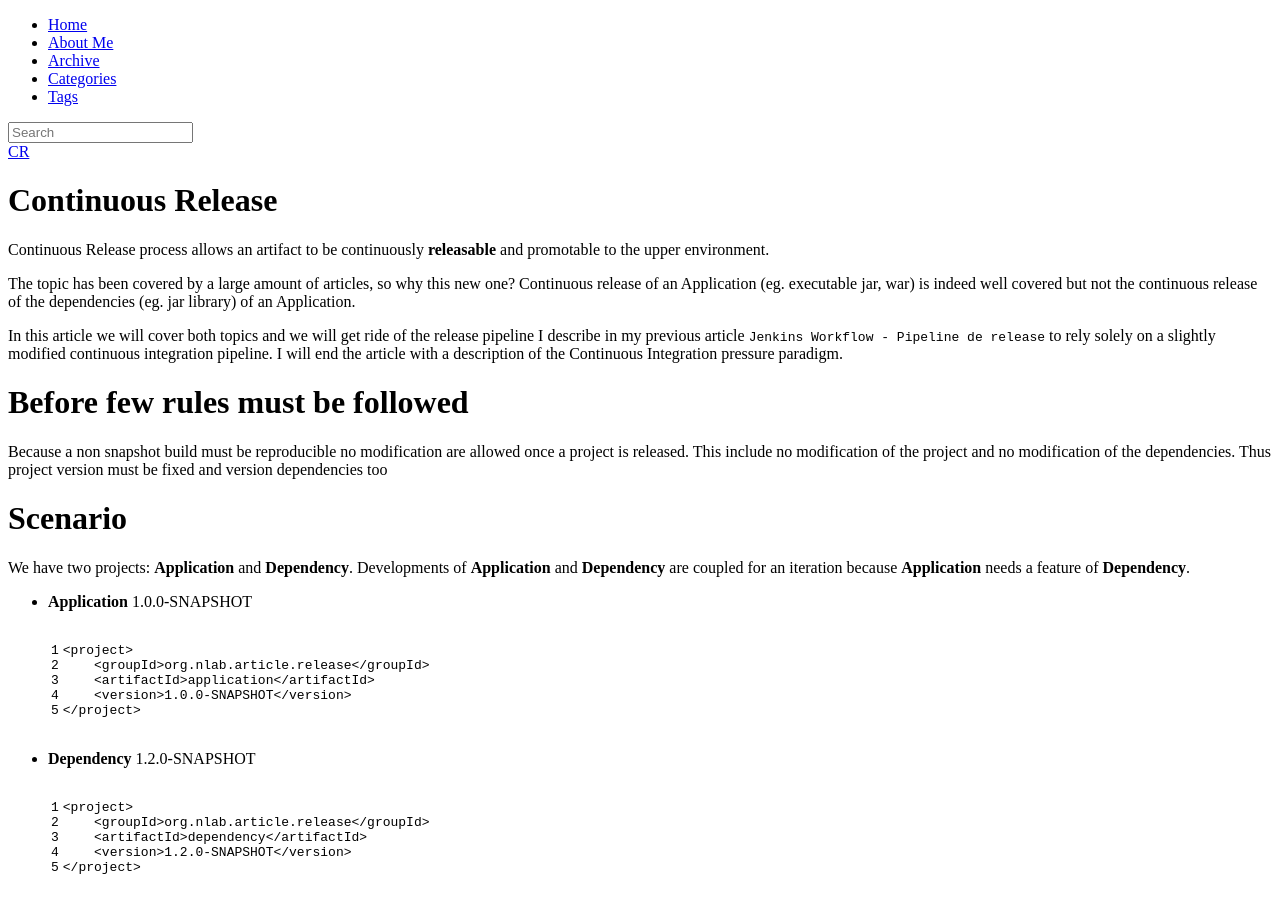
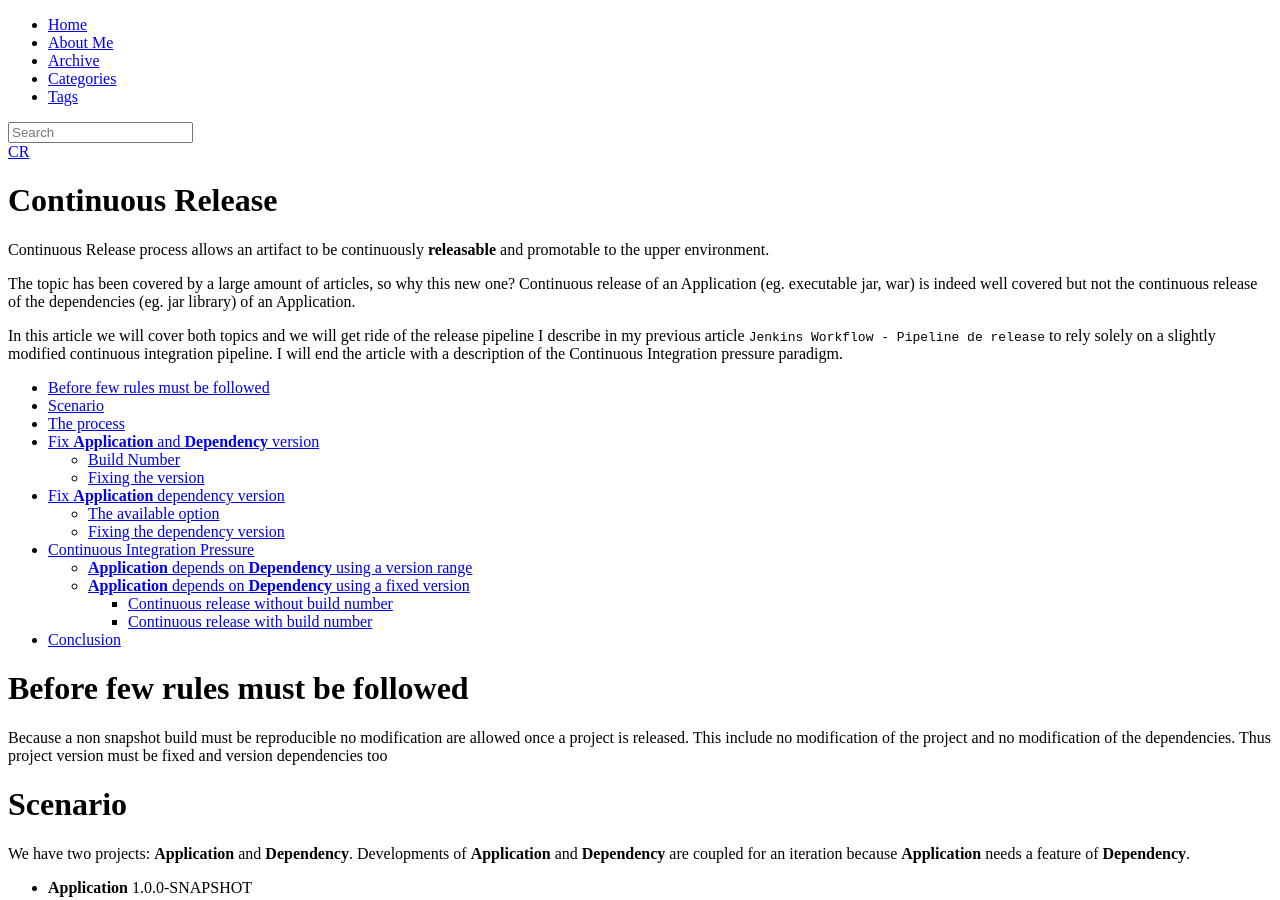
Before and after one commit to nithril/nithril.github.io, a Jekyll site: the page built from _posts/2015-06-28-continuous-release.markdown, in a window 1280 px wide and 900 px high. Built offline with Jekyll 4.4.1, drawn with Linux system fonts in a browser that asks for light colours; nearby versions of some CDN libraries; library files that are not in the unit come from our copies; comment, search, counter and statistics services are not loaded; some of the changed text lies outside the part shown.

Commit message:
Continuous Release article

```diff
--- a/_posts/2015-06-28-continuous-release.markdown
+++ b/_posts/2015-06-28-continuous-release.markdown
@@ -17,6 +17,9 @@ rely solely on a slightly modified continuous integration pipeline. I will end t
 
 
 <!--more-->
+
+* TOC
+{:toc}
 
 
 # Before few rules must be followed
@@ -249,5 +252,5 @@ The versions plugin updates `dependency.version` using the provided restrictions
 
 # Conclusion
 
-We get continuous release everywhere with the extra benefit of continuous integration pressure. Every artifact is releasable
+We get continuous release everywhere and continuous integration pressure. Every artifact is releasable
 without the burden of a release process.
```
